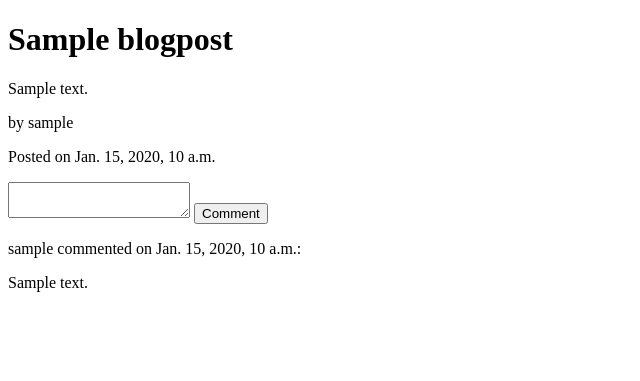
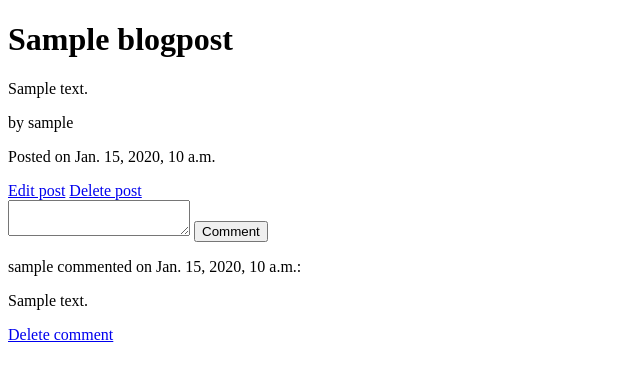
Before and after one commit to Vezoth/csb2025project, a Django app: page /post/1 in a window 1280 px wide. Shown: the part 26-407 px from the top of the page, without its empty margins (0-640 px from the left). Run offline with Django 5.2, Linux system fonts and the light colour scheme; a user stored in the database is signed in; tables that the repository leaves empty hold one stand-in row (values such as "Sample post").

Commit message:
Delete buttons only appear for the correct users.

```diff
--- a/blog/templates/blog/blogpost.html
+++ b/blog/templates/blog/blogpost.html
@@ -6,6 +6,10 @@
     <p>{{blogpost.content}}</p>
     <p>by {{blogpost.author}}</p>
     <p>Posted on {{blogpost.created}}</p>
+    {% if user == blogpost.author %}
+    <a href="{% url 'editpost' blogpost.pk %}">Edit post</a>
+    <a href="{% url 'deletepost' blogpost.pk %}">Delete post</a>
+    {% endif %}
 </main>
 {% if user.is_authenticated %}
 <form action="" method="POST">
@@ -19,9 +23,11 @@
 <div>
     {% for comment in comments %}
     <div>
-        <p>
         <p>{{comment.author}} commented on {{comment.created}}:</p>
         <p>{{comment.content}}</p>
+        {% if user == comment.author %}
+        <a href="{% url 'deletecomment' blogpost.pk comment.pk %}">Delete comment</a>
+        {% endif %}
     </div>
     {% endfor %}
 </div>
--- a/blog/urls.py
+++ b/blog/urls.py
@@ -6,5 +6,8 @@ urlpatterns = [
     path("", views.index, name="index"),
     path("logout/", views.logout_view, name="logout"),
     path("login/", views.login_user, name="login"),
-    path("post/<int:blogpk>", views.blogpost_view, name="postview")
+    path("post/<int:blogpk>", views.blogpost_view, name="postview"),
+    path("post/<int:blogpk>/edit", views.editpost, name="editpost"),
+    path("post/<int:blogpk>/delete", views.deletepost, name="deletepost"),
+    path("post/<int:blogpk>/deletecomment/<int:commentpk>/", views.deletecomment, name="deletecomment"),
 ]
--- a/blog/views.py
+++ b/blog/views.py
@@ -28,3 +28,12 @@ def blogpost_view(request, blogpk):
     blogpost = get_object_or_404(BlogPost, pk=blogpk)
     comments = Comment.objects.filter(post=blogpost)
     return render(request, 'blog/blogpost.html', {'blogpost' : blogpost, 'comments' : comments})
+
+def deletepost(request, blogpk):
+    return render('/')
+
+def editpost(request, blogpk):
+    return render('/')
+
+def deletecomment(request, commentpk):
+    return render('/')
```
